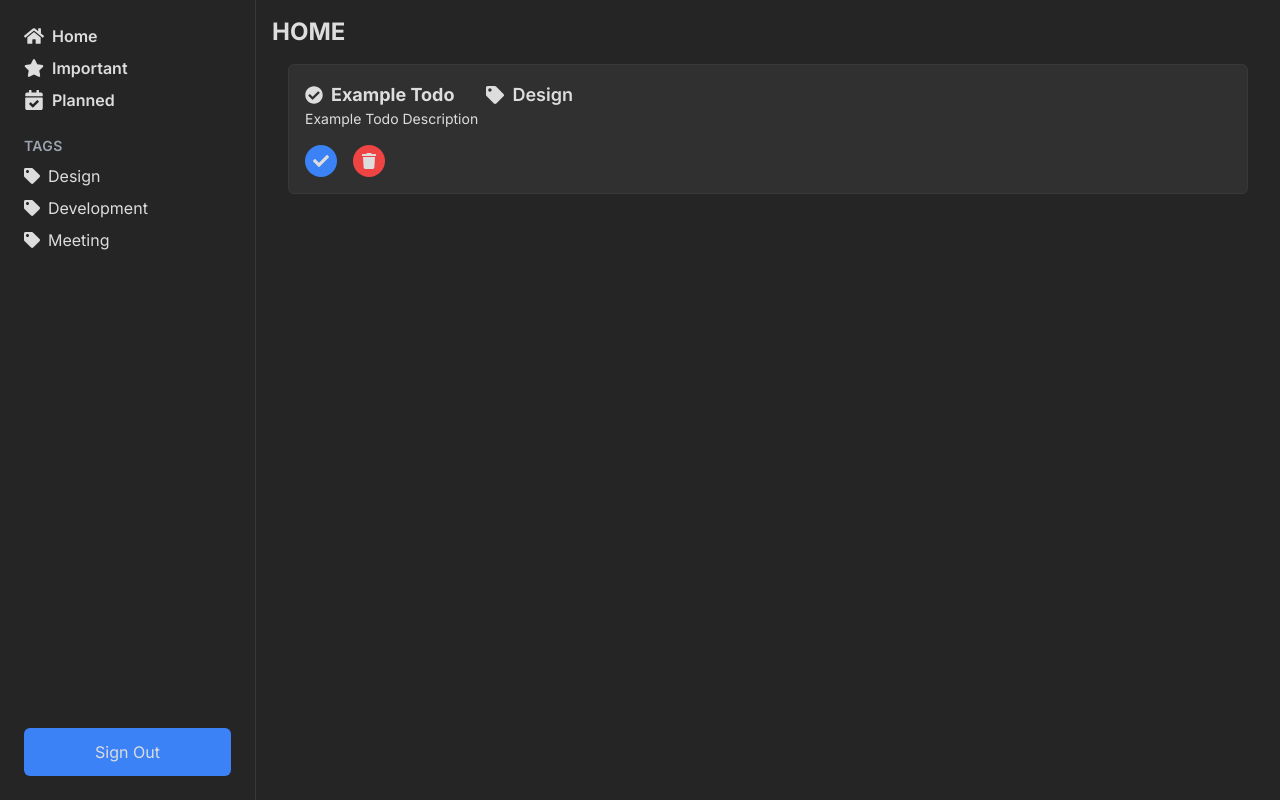
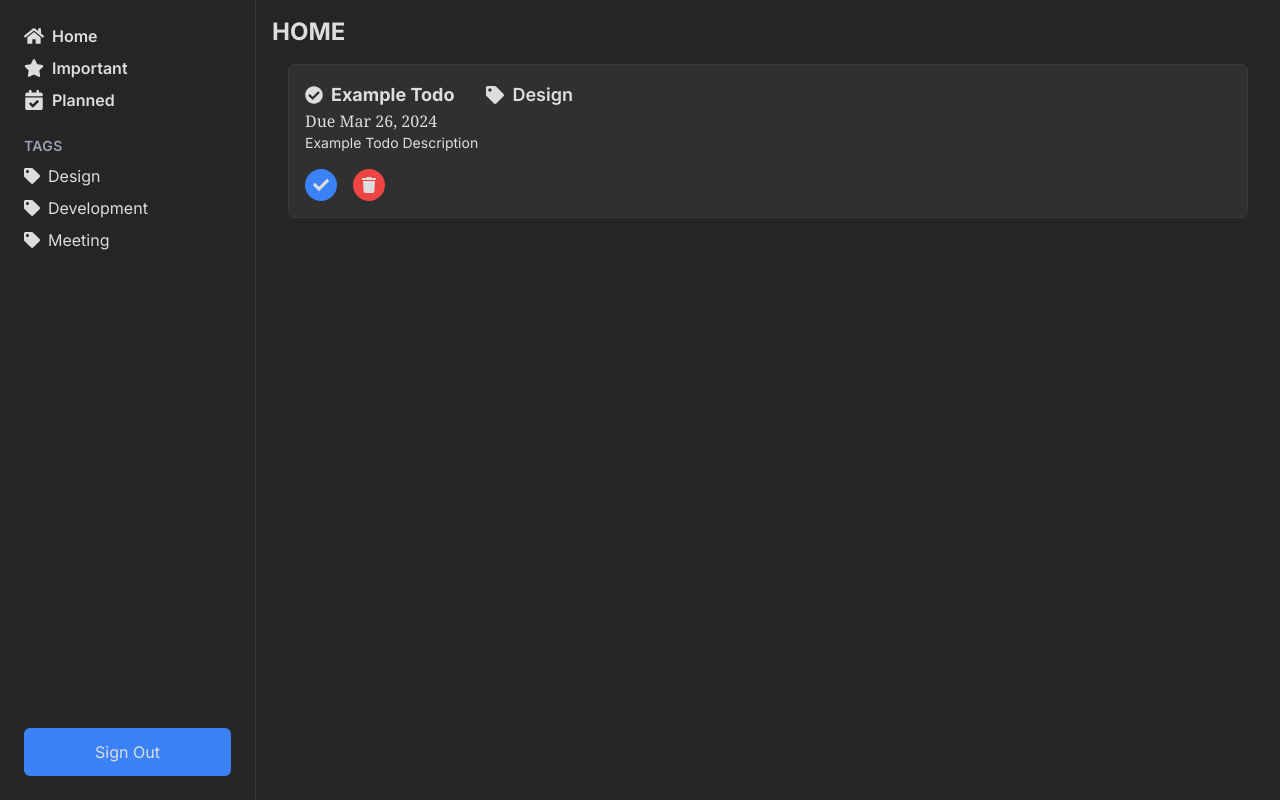
Before and after one commit to rtgamingwdt/todo-web-app, a Next.js app in the folder frontend/: page / in a window 1280 px wide. Built offline with nearby package versions, Linux system fonts and the light colour scheme.

Commit message:
Update card for todos

```diff
--- a/frontend/src/app/page.tsx
+++ b/frontend/src/app/page.tsx
@@ -1,16 +1,23 @@
 "use client";
 import Card from "@/components/Card";
 import { useController } from "@/controller";
+import { useEffect, useState } from "react";
 
 export default function Home() {
 
   const { toggleSidebar, sidebarActive } = useController();
 
+  const [test, setTest] = useState<Date>();
+
+  useEffect(() => {
+    setTest(new Date());
+  }, []);
+
   return (
     <main>
       <h1 className="title hover:text-blue-400" onClick={() => toggleSidebar(!sidebarActive)}>Home</h1>
       <div className="w-full pl-4 pr-8 my-4">
-        <Card title="Example Todo" description="Example Todo Description" tag="Design" />
+        <Card title="Example Todo" description="Example Todo Description" tag="Design" _active={true} due={test} />
       </div>
     </main>
   );
--- a/frontend/src/components/Card.tsx
+++ b/frontend/src/components/Card.tsx
@@ -1,16 +1,25 @@
+import Link from "next/link";
+import { useState } from "react";
 import { FaCheck, FaCheckCircle, FaTag, FaTrash } from "react-icons/fa";
 import { FaX } from "react-icons/fa6";
 
-export default function Card({ title, description, tag, className }: { title: string, description: string, tag: string, className?: string }) {
+export default function Card({ title, description, tag, due, className, _active }: { title: string, description: string, tag: string, due?: Date, className?: string, _active: boolean }) {
+
+    const months = ["Jan", "Feb", "Mar", "Apr", "May", "Jun", "Jul", "Aug", "Sep", "Oct", "Nov", "Dec"];
+
+    const [active, setActive] = useState(_active);
+
     return (
-        <div className={"bg-card p-4 rounded-md border border-main" + (' ' + className ?? '')}>
+        <div style={{ opacity: active ? "100%" : "25%" }} className={"bg-card p-4 rounded-md border border-main relative" + (' ' + className ?? '')}>
+            {!active && <div className="absolute w-full top-1/4 left-0 h-0.5 bg-white"></div>}
             <span className="gap-8 flex items-center">
                 <h1 className="font-bold text-lg flex items-center gap-2"><FaCheckCircle /> {title}</h1>
-                <h2 className="font-semibold text-lg flex items-center gap-2"><FaTag /> {tag}</h2>
+                <Link href={`/tags/${tag.toLowerCase()}`} className="font-semibold text-lg flex items-center gap-2"><FaTag /> {tag}</Link>
             </span>
+            {due && <time className="font-serif">Due {months[due.getMonth()]} {due.getDate() - 1}, {due.getFullYear()}</time>}
             <p className="text-sm">{description}</p>
             <div className="pt-4 flex gap-4">
-                <button className="p-2 rounded-full bg-blue-500" aria-label="Complete Task"><FaCheck /></button>
+                <button onClick={() => setActive((prev) => !prev)} className={`p-2 rounded-full bg-${active ? "blue" : "red"}-500`} aria-label="Complete Task">{active ? <FaCheck /> : <FaX />}</button>
                 <button className="p-2 rounded-full bg-red-500"><FaTrash /></button>
             </div>
         </div>
```
